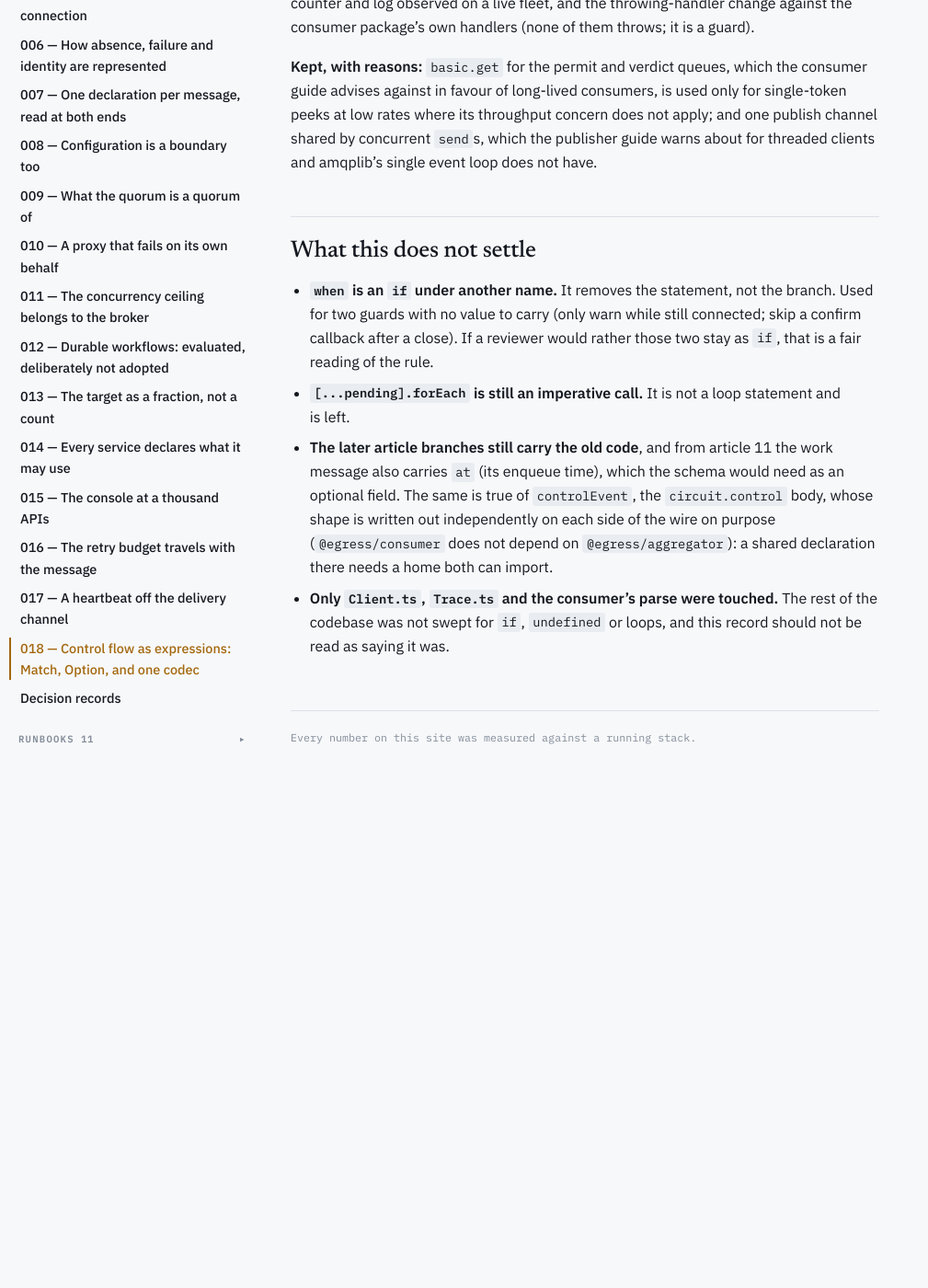
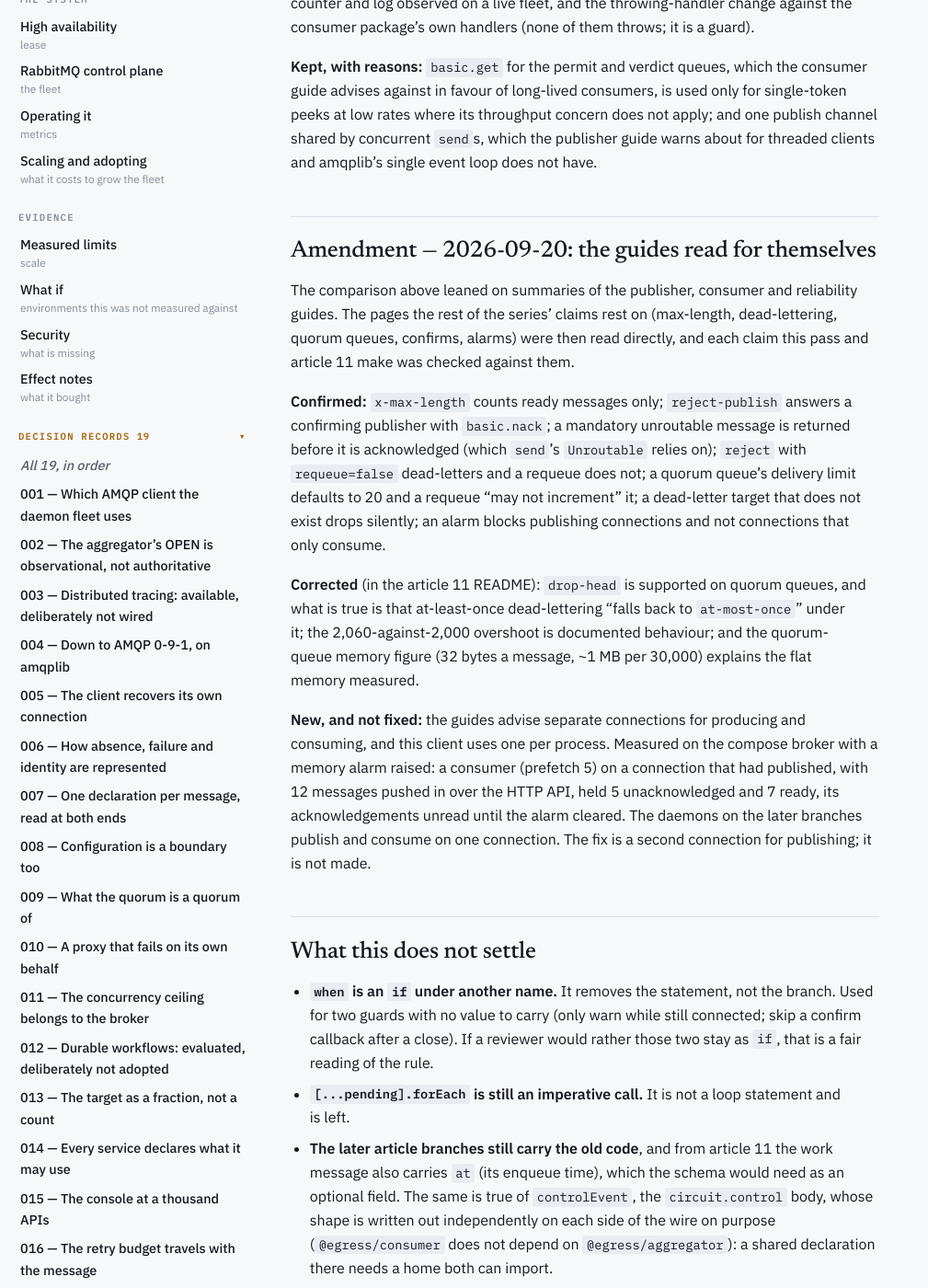
Before and after one commit to lsfera/circuit-breaker-unboxing, a Jekyll site: the page built from docs/decisions/018-control-flow-as-expressions.md, in a window 1280 px wide and 1400 px high, scrolled down 4160 px. Shown: the whole window at 92% size, without its empty margins (0-1009 px from the left). Built offline with Jekyll 4.4.1, drawn with Linux system fonts in a browser that asks for light colours; our own code applies the rules of GitHub Pages for plain Markdown files; before the commit the page ends 5052 px from its top, so only the background shows below that.

Commit message:
ADR 018 amendment: the RabbitMQ pages read directly, one finding open
Records that max-length, dead-letter, quorum-queue, confirms and alarms pages were
read for themselves, what they confirm, what was corrected in the article 11
README, and one open finding: a connection that both publishes and consumes
stalls its consumers in a broker alarm (measured: 5 unacked, 7 ready at
prefetch 5). The fix, a second connection for publishing, is not made.

```diff
--- a/docs/decisions/018-control-flow-as-expressions.md
+++ b/docs/decisions/018-control-flow-as-expressions.md
@@ -143,6 +143,35 @@ for single-token peeks at low rates where its throughput concern does not apply;
 and one publish channel shared by concurrent `send`s, which the publisher guide
 warns about for threaded clients and amqplib's single event loop does not have.
 
+## Amendment — 2026-09-20: the guides read for themselves
+
+The comparison above leaned on summaries of the publisher, consumer and
+reliability guides. The pages the rest of the series' claims rest on (max-length,
+dead-lettering, quorum queues, confirms, alarms) were then read directly, and
+each claim this pass and article 11 make was checked against them.
+
+**Confirmed:** `x-max-length` counts ready messages only; `reject-publish`
+answers a confirming publisher with `basic.nack`; a mandatory unroutable message
+is returned before it is acknowledged (which `send`'s `Unroutable` relies on);
+`reject` with `requeue=false` dead-letters and a requeue does not; a quorum
+queue's delivery limit defaults to 20 and a requeue "may not increment" it; a
+dead-letter target that does not exist drops silently; an alarm blocks publishing
+connections and not connections that only consume.
+
+**Corrected** (in the article 11 README): `drop-head` is supported on quorum
+queues, and what is true is that at-least-once dead-lettering "falls back to
+`at-most-once`" under it; the 2,060-against-2,000 overshoot is documented
+behaviour; and the quorum-queue memory figure (32 bytes a message, ~1 MB per
+30,000) explains the flat memory measured.
+
+**New, and not fixed:** the guides advise separate connections for producing and
+consuming, and this client uses one per process. Measured on the compose broker
+with a memory alarm raised: a consumer (prefetch 5) on a connection that had
+published, with 12 messages pushed in over the HTTP API, held 5 unacknowledged
+and 7 ready, its acknowledgements unread until the alarm cleared. The daemons on
+the later branches publish and consume on one connection. The fix is a second
+connection for publishing; it is not made.
+
 ## What this does not settle
 
 - **`when` is an `if` under another name.** It removes the statement, not the
```
